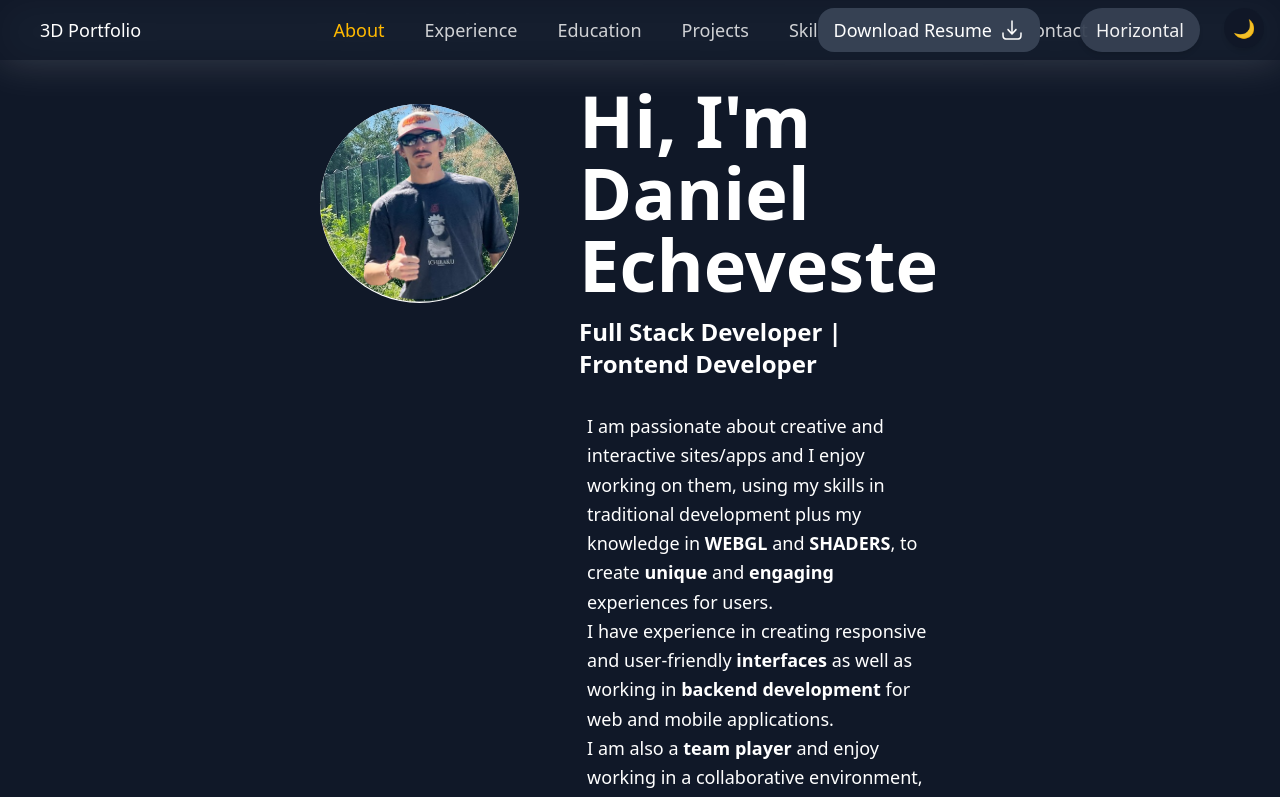
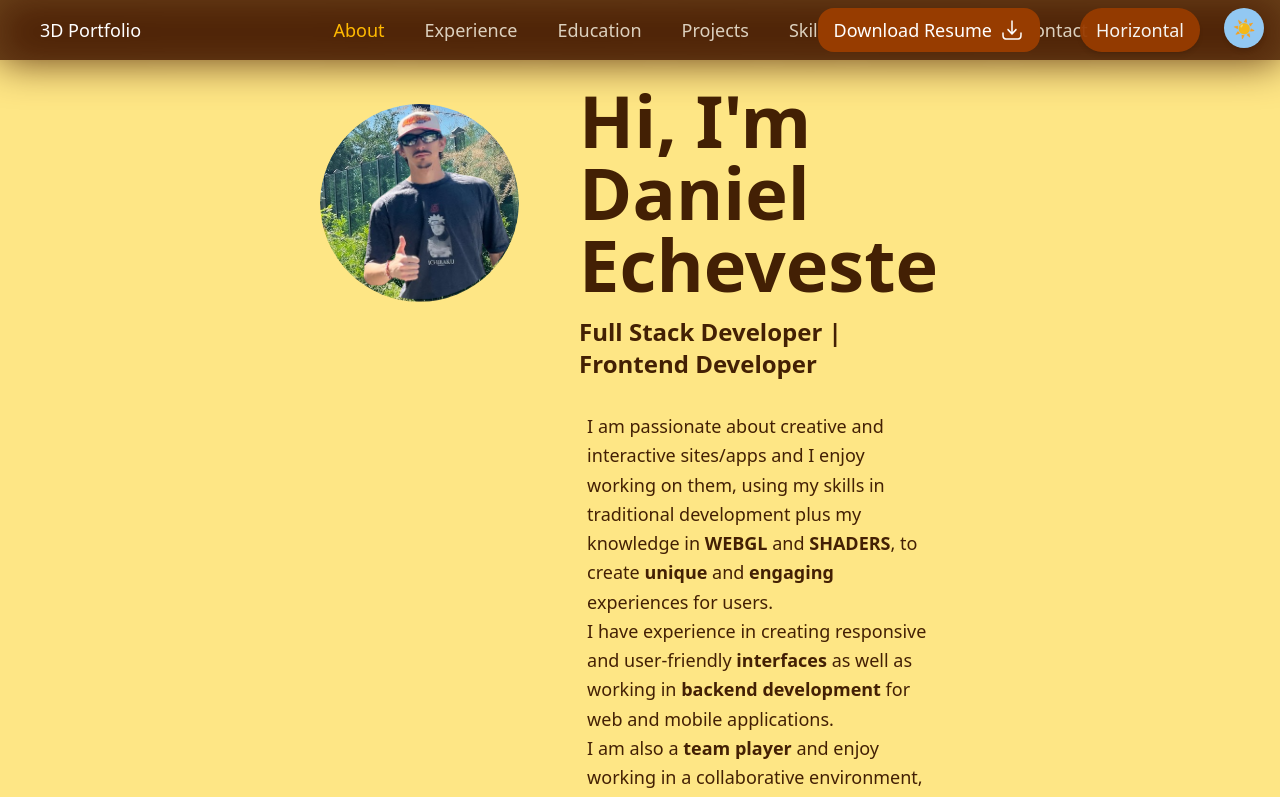
Before and after one commit to daniel-echeveste/daniel-echeveste.github.io, a React (Vite) app: page / in a window 1280 px wide. Shown: the top 797 px of the page. Built offline with nearby package versions, Linux system fonts and the light colour scheme.

Commit message:
# animations

```diff
--- a/src/portfolioApp.jsx
+++ b/src/portfolioApp.jsx
@@ -10,8 +10,9 @@ root.render(<>
 </>
 )
 export default function PortfolioApp() {
-    const [isDarkMode, setIsDarkMode] = useState(true);
+    const [isDarkMode, setIsDarkMode] = useState(false);
     const [isHorizontal, setIsHorizontal] = useState(true);
+
     const [currentSection, setCurrentSection] = useState('about');
 
     const toggleDarkMode = () => {
@@ -35,7 +36,7 @@ export default function PortfolioApp() {
                       />
             {/* <PortfolioHorizontal  darkMode={isDarkMode} currentSection={currentSection} isHorizontal={isHorizontal} /> */}
 
-          {isHorizontal ? <PortfolioHorizontal  darkMode={isDarkMode} currentSection={currentSection} isHorizontal={isHorizontal} /> : <Portfolio darkMode={isDarkMode} currentSection={currentSection} isHorizontal={isHorizontal} />}
+          {isHorizontal ? <PortfolioHorizontal  darkMode={isDarkMode} currentSection={currentSection} isHorizontal={isHorizontal} onSectionChange={handleSectionChange} /> : <Portfolio darkMode={isDarkMode} currentSection={currentSection} isHorizontal={isHorizontal} />}
         </>
     );
 }
--- a/src/styles/style.css
+++ b/src/styles/style.css
@@ -37,4 +37,5 @@
     .swiper-pagination-bullet-active{
       @apply !bg-[#007aff];
     }
+
   }
--- a/src/traditionalPortfolio/BasicPortfolioHorizontal.jsx
+++ b/src/traditionalPortfolio/BasicPortfolioHorizontal.jsx
@@ -9,17 +9,18 @@ import { Education } from './sections/education';
 import { ContactForm } from './sections/contact';
 
 
-export default function Portfolio({ darkMode, currentSection, isHorizontal }) {
+export default function Portfolio({ darkMode, currentSection, isHorizontal, onSectionChange }) {
   const sections = [
-    { id: 'about', component: <About darkMode={darkMode} isHorizontal={isHorizontal} /> },
-    { id: 'experience', component: <Experience darkMode={darkMode} isHorizontal={isHorizontal} /> },
-    { id: 'education', component: <Education darkMode={darkMode} isHorizontal={isHorizontal} /> },
-    { id: 'skills', component: <Skills darkMode={darkMode} isHorizontal={isHorizontal} /> },
+    { id: 'about', component: <About darkMode={darkMode} isHorizontal={isHorizontal} onSectionChange={onSectionChange} /> },
+    { id: 'experience', component: <Experience darkMode={darkMode} isHorizontal={isHorizontal}  /> },
+    { id: 'education', component: <Education darkMode={darkMode} isHorizontal={isHorizontal}  /> },
+    { id: 'skills', component: <Skills darkMode={darkMode} isHorizontal={isHorizontal}  /> },
     { id: 'projects', component: <Projects darkMode={darkMode} isHorizontal={isHorizontal} /> },
     { id: 'certifications', component: <Certifications darkMode={darkMode} isHorizontal={isHorizontal} /> },
     { id: 'contact', component: <ContactForm darkMode={darkMode} isHorizontal={isHorizontal} /> },
   ];
-  const sectionIndex = sections.findIndex((section) => section.id === currentSection);
+  let sectionIndex = sections.findIndex((section) => section.id === currentSection) ;
+
   const slideVariants = {
     initial: (dir) => ({
       x: dir > 0 ? '100%' : '-100%',
@@ -38,6 +39,7 @@ export default function Portfolio({ darkMode, currentSection, isHorizontal }) {
     }),
   };
 
+
   console.log(darkMode);
   return (
     <div className={`min-h-screen ${darkMode ? "bg-gray-900" : "bg-amber-200"} text-white font-sans w-full  relative overflow-hidden transition-colors duration-600`}>
--- a/src/traditionalPortfolio/components/portfolioNavBar.jsx
+++ b/src/traditionalPortfolio/components/portfolioNavBar.jsx
@@ -11,7 +11,6 @@ export default function NavigationBar({ darkMode, onDarkModeToggle, isHorizontal
             element.scrollIntoView({ behavior: 'smooth', block: 'start' });
         }
     };
-
 
     const handleNavBarClick = (e, section) => {
         e.preventDefault();
--- a/src/traditionalPortfolio/sections/about.jsx
+++ b/src/traditionalPortfolio/sections/about.jsx
@@ -1,29 +1,39 @@
 import RoundImage from "../components/roundImage";
 import { motion } from "framer-motion";
-export function About({ darkMode, isHorizontal }) {
+
+export function About({ darkMode, isHorizontal, onSectionChange }) {
     const scrollToSection = (sectionId) => {
+        if (isHorizontal) {
+            onSectionChange(sectionId);
+        }
         const element = document.getElementById(sectionId);
         if (element) {
             element.scrollIntoView({ behavior: 'smooth', block: 'start' });
         }
     };
 
-    return (<>
-
-        {/* Hero Section */}
+    return (
         <section
             id="about"
-            className={`min-h-screen flex items-center justify-center pt-16 px-4 md:px-20 xl:px-80 ${darkMode ? "bg-gray-900 text-white" : "bg-amber-200 text-yellow-950"
-                } transition-colors duration-600`}
+            className={`min-h-screen flex items-center justify-center pt-16 px-4 md:px-20 xl:px-80 ${
+                darkMode ? "bg-gray-900 text-white" : "bg-amber-200 text-yellow-950"
+            } transition-colors duration-600`}
         >
             <motion.div
-                initial={{ opacity: 0 }}
-                animate={{ opacity: 1 }}
-                transition={{ duration: 0.5 }}
+                initial={{ opacity: 0, y: 30 }}
+                whileInView={{ opacity: 1, y: 0 }}
+                transition={{ duration: 0.6, ease: "easeOut" }}
+                viewport={{ once: true, amount: 0.3 }} // 👈 solo una vez, cuando el 30% sea visible
                 className="flex flex-col md:flex-row gap-10 w-full h-full"
             >
-                {/* Image Section */}
-                <div className="w-full md:w-1/3 h-full mt-10 flex justify-center md:justify-start">
+                {/* Imagen */}
+                <motion.div
+                    initial={{ opacity: 0, x: -50 }}
+                    whileInView={{ opacity: 1, x: 0 }}
+                    transition={{ duration: 0.7, delay: 0.2 }}
+                    viewport={{ once: true, amount: 0.3 }}
+                    className="w-full md:w-1/3 h-full mt-10 flex justify-center md:justify-start"
+                >
                     <RoundImage
                         src1="/imgs/mebg.jpg"
                         src2="/imgs/menobg.png"
@@ -32,12 +42,18 @@ export function About({ darkMode, isHorizontal }) {
                         parallax={true}
                         darkMode={darkMode}
                     />
-                </div>
+                </motion.div>
 
-                {/* Text Section */}
-                <div className="w-full md:w-2/3 h-full p-5 transition-all duration-300">
+                {/* Texto */}
+                <motion.div
+                    initial={{ opacity: 0, y: 50 }}
+                    whileInView={{ opacity: 1, y: 0 }}
+                    transition={{ duration: 0.7, delay: 0.4 }}
+                    viewport={{ once: true, amount: 0.3 }}
+                    className="w-full md:w-2/3 h-full p-5 transition-all duration-300"
+                >
                     <div className="text-center md:text-left">
-                        <h1 className="text-5xl md:text-7xl font-bold mb-4 animate-fade-in">
+                        <h1 className="text-5xl md:text-7xl font-bold mb-4">
                             Hi, I'm <br />Daniel Echeveste
                         </h1>
                     </div>
@@ -46,7 +62,7 @@ export function About({ darkMode, isHorizontal }) {
                         <p className="text-xl md:text-2xl mb-6 font-bold text-center md:text-left">
                             Full Stack Developer | Frontend Developer
                         </p>
-                        <p className="text-lg leading-relaxed mb-10 transition-all duration-300 rounded-xl p-2 text-center md:text-left">
+                        <p className="text-lg leading-relaxed mb-10 p-2 text-center md:text-left">
                             I am passionate about creative and interactive sites/apps and I enjoy
                             working on them, using my skills in traditional development plus my
                             knowledge in <span className="font-bold">WEBGL</span> and{" "}
@@ -94,16 +110,17 @@ export function About({ darkMode, isHorizontal }) {
 
                         <button
                             onClick={() => scrollToSection("contact")}
-                            className={`px-6 py-3 rounded-full text-lg transition-all duration-300 ml-[50%] translate-x-[-50%]  md:translate-x-0 ${darkMode
+                            className={`px-6 py-3 rounded-full text-lg transition-all duration-300 ml-[50%] translate-x-[-50%] md:translate-x-0 ${
+                                darkMode
                                     ? "bg-gray-700 text-white hover:bg-gray-600"
                                     : "bg-amber-800 hover:bg-amber-700 text-amber-100"
-                                }`}
+                            }`}
                         >
                             Contact Me
                         </button>
                     </div>
-                </div>
+                </motion.div>
             </motion.div>
         </section>
-    </>);
+    );
 }
--- a/src/traditionalPortfolio/sections/education.jsx
+++ b/src/traditionalPortfolio/sections/education.jsx
@@ -1,31 +1,107 @@
+import { motion } from "framer-motion";
+
 export function Education({ darkMode, isHorizontal }) {
-    return (<>
-        {/* Education Section */}
-        <section id="education" className={`py-20 text-amber-950 ${isHorizontal ? "min-h-screen ":""} max-h-screen ${darkMode ? "text-white" : "text-amber-950"}`}>
+    const containerVariants = {
+        hidden: {},
+        show: {
+            transition: {
+                staggerChildren: 0.2,
+                delayChildren: 0.3,
+            },
+        },
+    };
+
+    const cardVariants = {
+        hidden: { opacity: 0, y: 30 },
+        show: { opacity: 1, y: 0, transition: { duration: 0.6, ease: "easeOut" } },
+    };
+
+    return (
+        <section
+            id="education"
+            className={`py-20 text-amber-950 ${isHorizontal ? "min-h-screen " : ""} max-h-screen ${darkMode ? "text-white" : "text-amber-950"}`}
+        >
             <div className="max-w-6xl mx-auto px-4 pt-20">
-                <h2 className={`text-4xl font-bold text-center mb-20 `}>Education</h2>
+                <motion.h2
+                    initial={{ opacity: 0, y: 30 }}
+                    whileInView={{ opacity: 1, y: 0 }}
+                    transition={{ duration: 0.6 }}
+                    viewport={{ once: true, amount: 0.3 }}
+                    className="text-4xl font-bold text-center mb-20"
+                >
+                    Education
+                </motion.h2>
 
-                <div className={`rounded-lg overflow-hidden  hover:scale-105 transition-all duration-300 mb-10 ${darkMode ? "bg-gray-800 hover:bg-gray-700" : "bg-amber-500 hover:bg-amber-600"}`}>
+                <motion.div
+                    variants={containerVariants}
+                    initial="hidden"
+                    whileInView="show"
+                    viewport={{ once: true, amount: 0.2 }}
+                    className="space-y-10"
+                >
+                    {/* CARD 1 */}
+                    <motion.div
+                        variants={cardVariants}
+                        className={`rounded-lg overflow-hidden hover:scale-105 transition-all duration-300 ${darkMode ? "bg-gray-800 hover:bg-gray-700" : "bg-amber-500 hover:bg-amber-600"}`}
+                    >
                         <div className="p-6">
-                        <h3 className="text-xl font-semibold mb-2">Estudios de Grado en Ingeniería Informática</h3>
-                        <div className="flex items-center gap-2"><span> <img src={darkMode ? "/icons/college-white.svg" : "/icons/college-brown.svg"} className="w-6" /></span> Universidad de Las Palmas de Gran Canaria</div>
-                        <div className="flex items-center gap-2"><span> <img src={darkMode ? "/icons/calendar-white.svg" : "/icons/calendar-brown.svg"} className="w-4" /></span>2017 - 2019 </div>
-                        <p className={`mb-4 ${darkMode ? "text-gray-300" : "text-amber-800"}`}>
+                            <h3 className="text-xl font-semibold mb-2">
+                                Estudios de Grado en Ingeniería Informática
+                            </h3>
+                            <div className="flex items-center gap-2">
+                                <img
+                                    src={darkMode ? "/icons/college-white.svg" : "/icons/college-brown.svg"}
+                                    className="w-6"
+                                    alt="university"
+                                />
+                                Universidad de Las Palmas de Gran Canaria
+                            </div>
+                            <div className="flex items-center gap-2 mt-1">
+                                <img
+                                    src={darkMode ? "/icons/calendar-white.svg" : "/icons/calendar-brown.svg"}
+                                    className="w-4"
+                                    alt="calendar"
+                                />
+                                2017 - 2019
+                            </div>
+                            <p className={`mt-4 ${darkMode ? "text-gray-300" : "text-amber-800"}`}>
                                 A brief description of the project goes here.
                             </p>
                         </div>
+                    </motion.div>
+
+                    {/* CARD 2 */}
+                    <motion.div
+                        variants={cardVariants}
+                        className={`rounded-lg overflow-hidden hover:scale-105 transition-all duration-300 ${darkMode ? "bg-gray-800 hover:bg-gray-700" : "bg-amber-500 hover:bg-amber-600"}`}
+                    >
+                        <div className="p-6">
+                            <h3 className="text-xl font-semibold mb-2">
+                                Desarrollo de Aplicaciones Multiplataforma
+                            </h3>
+                            <div className="flex items-center gap-2">
+                                <img
+                                    src={darkMode ? "/icons/college-white.svg" : "/icons/college-brown.svg"}
+                                    className="w-6"
+                                    alt="college"
+                                />
+                                IES El Rincón
                             </div>
-                <div className={`rounded-lg overflow-hidden  hover:scale-105 transition-all duration-300 ${darkMode ? "bg-gray-800 hover:bg-gray-700" : "bg-amber-500 hover:bg-amber-600"}`}>
-                    <div className="p-6">
-                        <h3 className="text-xl font-semibold mb-2">Desarrollo de Applicaciones Multiplataforma</h3>
-                        <div className="flex items-center gap-2"><span> <img src={darkMode ? "/icons/college-white.svg" : "/icons/college-brown.svg"} className="w-6" /></span>IES El Rincón</div>
-                        <div className="flex items-center gap-2"><span> <img src={darkMode ? "/icons/calendar-white.svg" : "/icons/calendar-brown.svg"} className="w-4" /></span>2019 - 2022 </div>
-                        <p className={` mb-4 ${darkMode ? "text-gray-300" : "text-amber-800"}`}>
+                            <div className="flex items-center gap-2 mt-1">
+                                <img
+                                    src={darkMode ? "/icons/calendar-white.svg" : "/icons/calendar-brown.svg"}
+                                    className="w-4"
+                                    alt="calendar"
+                                />
+                                2019 - 2022
+                            </div>
+                            <p className={`mt-4 ${darkMode ? "text-gray-300" : "text-amber-800"}`}>
                                 A brief description of the project goes here.
                             </p>
                         </div>
-                </div>
+                    </motion.div>
+                </motion.div>
             </div>
         </section>
-    </>)
+    );
 }
--- a/src/traditionalPortfolio/sections/experience.jsx
+++ b/src/traditionalPortfolio/sections/experience.jsx
@@ -1,6 +1,22 @@
+import { motion } from "framer-motion";
 import RoundImage from "../components/roundImage";
 
 export function Experience({ darkMode, isHorizontal }) {
+    const containerVariants = {
+        hidden: {},
+        show: {
+            transition: {
+                staggerChildren: 0.2,
+                delayChildren: 0.3,
+            },
+        },
+    };
+
+    const cardVariants = {
+        hidden: { opacity: 0, y: 40 },
+        show: { opacity: 1, y: 0, transition: { duration: 0.6, ease: "easeOut" } },
+    };
+
     return (
         <section
             id="experience"
@@ -8,12 +24,26 @@ export function Experience({ darkMode, isHorizontal }) {
                 }`}
         >
             <div className="max-w-6xl mx-auto px-4 pt-20">
-                <h2 className="text-4xl font-bold text-center mb-20">Experience</h2>
+                <motion.h2
+                    initial={{ opacity: 0, y: 30 }}
+                    whileInView={{ opacity: 1, y: 0 }}
+                    transition={{ duration: 0.6 }}
+                    viewport={{ once: true, amount: 0.3 }}
+                    className="text-4xl font-bold text-center mb-20"
+                >
+                    Experience
+                </motion.h2>
 
+                <motion.div
+                    variants={containerVariants}
+                    initial="hidden"
+                    whileInView="show"
+                    viewport={{ once: true, amount: 0.2 }}
+                    className="space-y-10"
+                >
                     {/* CARD 1 */}
-                <div className="w-full mb-10">
+                    <motion.div variants={cardVariants} className="w-full">
                         <div className="w-full flex flex-col md:flex-row items-center md:items-start p-4 gap-6">
-                        {/* Image */}
                             <div className="w-full md:w-1/6 flex justify-center md:justify-center md:mt-10">
                                 <div className="w-20 h-20 rounded-full overflow-hidden">
                                     <RoundImage
@@ -27,7 +57,6 @@ export function Experience({ darkMode, isHorizontal }) {
                                 </div>
                             </div>
 
-                        {/* Content */}
                             <div
                                 className={`w-full md:w-5/6 hover:scale-105 transition-all duration-300 p-4 rounded-2xl ${darkMode
                                         ? "bg-gray-800 hover:bg-gray-700"
@@ -49,12 +78,11 @@ export function Experience({ darkMode, isHorizontal }) {
                                 </p>
                             </div>
                         </div>
-                </div>
+                    </motion.div>
 
                     {/* CARD 2 */}
-                <div className="w-full mb-10">
+                    <motion.div variants={cardVariants} className="w-full">
                         <div className="w-full flex flex-col md:flex-row items-center md:items-start p-4 gap-6">
-                        {/* Image */}
                             <div className="w-full md:w-1/6 flex justify-center md:justify-center md:mt-10">
                                 <div className="w-20 h-20 rounded-full overflow-hidden">
                                     <RoundImage
@@ -68,7 +96,6 @@ export function Experience({ darkMode, isHorizontal }) {
                                 </div>
                             </div>
 
-                        {/* Content */}
                             <div
                                 className={`w-full md:w-5/6 hover:scale-105 transition-all duration-300 p-4 rounded-2xl ${darkMode
                                         ? "bg-gray-800 hover:bg-gray-700"
@@ -90,7 +117,8 @@ export function Experience({ darkMode, isHorizontal }) {
                                 </p>
                             </div>
                         </div>
-                </div>
+                    </motion.div>
+                </motion.div>
             </div>
         </section>
     );
--- a/src/traditionalPortfolio/sections/skills.jsx
+++ b/src/traditionalPortfolio/sections/skills.jsx
@@ -2,14 +2,12 @@ import React, { useState } from "react";
 import { motion, AnimatePresence } from "framer-motion";
 
 const skillsData = {
-  frontend: [["React","2 years"], ["Tailwind CSS","2 years"], ["JavaScript","2 years"], ["HTML5","2 years"], ["CSS3","2 years"]],
-  backend: [["Node.js","2 years"], ["Express","2 years"], ["MongoDB","2 years"], ["SQL","2 years"], ["REST APIs","2 years"]],
+  frontend: [["React", "2 years"], ["Tailwind CSS", "2 years"], ["JavaScript", "2 years"], ["HTML5", "2 years"], ["CSS3", "2 years"]],
+  backend: [["Node.js", "2 years"], ["Express", "2 years"], ["MongoDB", "2 years"], ["SQL", "2 years"], ["REST APIs", "2 years"]],
   soft: [["Comunicación", "2 years"], ["Trabajo en equipo", "2 years"], ["Gestión del tiempo", "2 years"], ["Resolución de problemas", "2 years"]],
 };
 
-
 export function Skills({ darkMode, isHorizontal }) {
-
   const [activeTab, setActiveTab] = useState("frontend");
 
   const tabs = {
@@ -17,12 +15,43 @@ export function Skills({ darkMode, isHorizontal }) {
     backend: "Backend",
     soft: "Soft Skills",
   };
-  return (<>
-    {/* skills Section */}
-    <section id="skills" className={`py-20  ${isHorizontal ? "min-h-screen ":""} max-h-screen ${darkMode ? "text-white" : "text-amber-950"}`}>
-      <div className="max-w-6xl mx-auto px-4 pt-20 ">
-    <h2 className="text-4xl font-bold text-center mb-20  ">Skills</h2>
-      <div className={`max-w-6xl mx-auto mt-10 p-4 ${darkMode ? "bg-gray-700 " : "bg-amber-800 "} shadow-lg hover:scale-100 hover:shadow-xl transition-all duration-300 rounded-xl`}>
+
+  const containerVariants = {
+    hidden: {},
+    show: {
+      transition: {
+        staggerChildren: 0.1,
+      },
+    },
+  };
+
+  const itemVariants = {
+    hidden: { opacity: 0, x: -20 },
+    show: { opacity: 1, x: 0, transition: { duration: 0.4 } },
+  };
+
+  return (
+    <section id="skills" className={`py-20 ${isHorizontal ? "min-h-screen" : ""} max-h-screen ${darkMode ? "text-white" : "text-amber-950"}`}>
+      <div className="max-w-6xl mx-auto px-4 pt-20">
+        {/* Título con animación scroll */}
+        <motion.h2
+          initial={{ opacity: 0, y: 30 }}
+          whileInView={{ opacity: 1, y: 0 }}
+          transition={{ duration: 0.6 }}
+          viewport={{ once: true, amount: 0.3 }}
+          className="text-4xl font-bold text-center mb-20"
+        >
+          Skills
+        </motion.h2>
+
+        {/* Card contenedora */}
+        <motion.div
+          initial={{ opacity: 0, scale: 0.95 }}
+          whileInView={{ opacity: 1, scale: 1 }}
+          transition={{ duration: 0.5 }}
+          viewport={{ once: true, amount: 0.2 }}
+          className={`max-w-6xl mx-auto mt-10 p-4 ${darkMode ? "bg-gray-700" : "bg-amber-800"} shadow-lg hover:scale-100 hover:shadow-xl transition-all duration-300 rounded-xl`}
+        >
           {/* Tabs */}
           <div className="flex justify-center mb-5">
             {Object.entries(tabs).map(([key, label]) => (
@@ -38,39 +67,38 @@ export function Skills({ darkMode, isHorizontal }) {
               </button>
             ))}
           </div>
-        <div className={`w-full  flex justify-between mb-4 font-bold pl-5 ${darkMode ? "text-white" : "text-amber-100"}`} >
-          <div className="w-1/2"> Skill  </div>
-          <div className="w-1/2"> Experience </div>
+
+          {/* Cabecera de columnas */}
+          <div className={`w-full flex justify-between mb-4 font-bold pl-5 ${darkMode ? "text-white" : "text-amber-100"}`}>
+            <div className="w-1/2">Skill</div>
+            <div className="w-1/2">Experience</div>
           </div>
-        {/* Skills list with animation */}
+
+          {/* Lista animada */}
           <AnimatePresence mode="wait">
             <motion.ul
               key={activeTab}
-            initial={{ opacity: 0, y: 20 }}
-            animate={{ opacity: 1, y: 0 }}
+              variants={containerVariants}
+              initial="hidden"
+              animate="show"
               exit={{ opacity: 0, y: -20 }}
               transition={{ duration: 0.3 }}
-            className={`list-disc pl-5   ${darkMode ? "text-white" : "text-amber-100"}`}
+              className={`pl-5 space-y-2 ${darkMode ? "text-white" : "text-amber-100"}`}
             >
-
-            {skillsData[activeTab].map((skill, index) => (
+              {skillsData[activeTab].map(([skill, years], index) => (
                 <motion.li
-
+                  variants={itemVariants}
                   key={skill}
-                initial={{ opacity: 0, x: -10 }}
-                animate={{ opacity: 1, x: 0 }}
-                transition={{ delay: index * 0.05 }}
-                className={`mb-1 flex justify-between ${darkMode ? "text-white" : "text-amber-100"}`}
+                  className={`flex justify-between ${darkMode ? "text-white" : "text-amber-100"}`}
                 >
-                <div className="w-1/2">{skill[0]}</div>
-                <div className="w-1/2">{skill[1]}</div>
+                  <div className="w-1/2">{skill}</div>
+                  <div className="w-1/2">{years}</div>
                 </motion.li>
               ))}
             </motion.ul>
           </AnimatePresence>
-      </div>
+        </motion.div>
       </div>
     </section>
-
-  </>)
+  );
 }
```
Also changed, not shown: src/traditionalPortfolio/sections/Gallery.jsx (+17 -6 lines), src/traditionalPortfolio/sections/certifications.jsx (+17 -12 lines), src/traditionalPortfolio/sections/projects.jsx (+9 -1 lines). Lines whose indentation alone changed are shown as unchanged.
